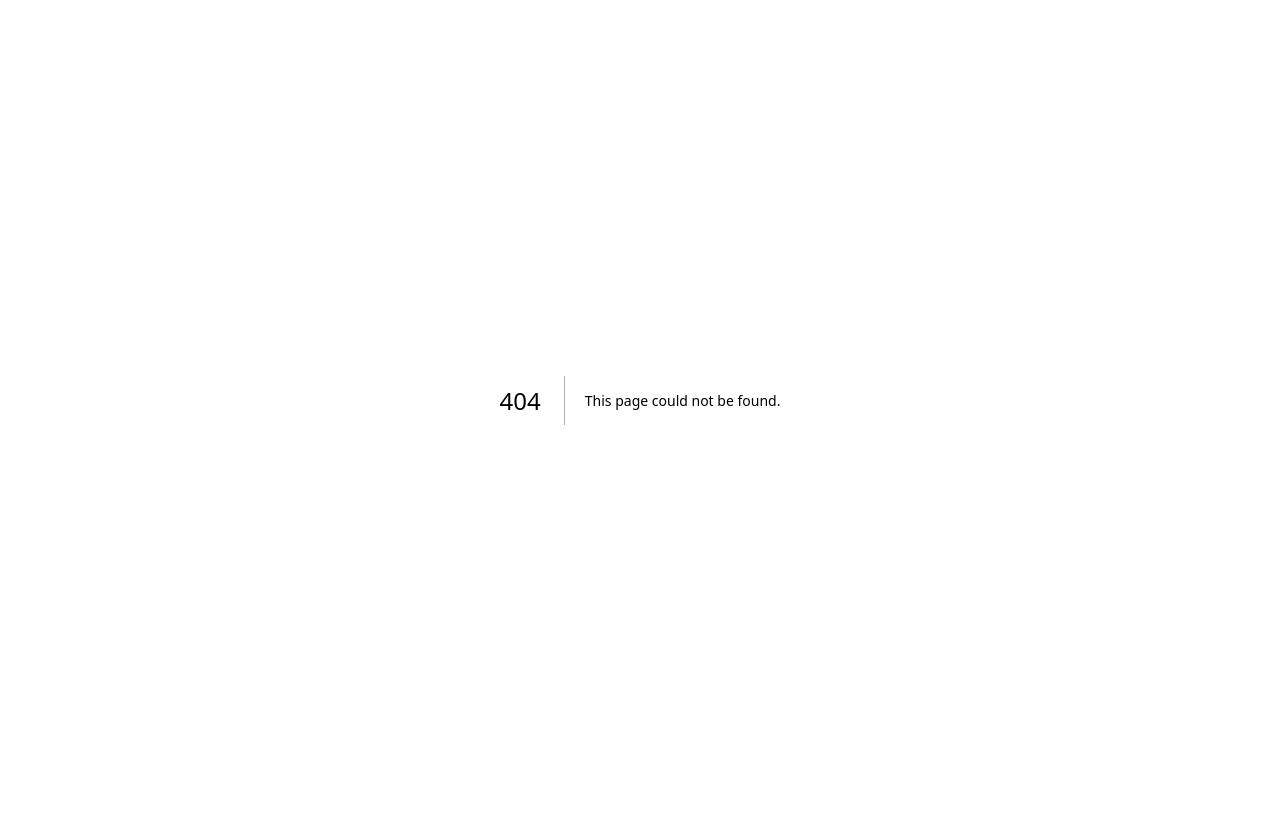
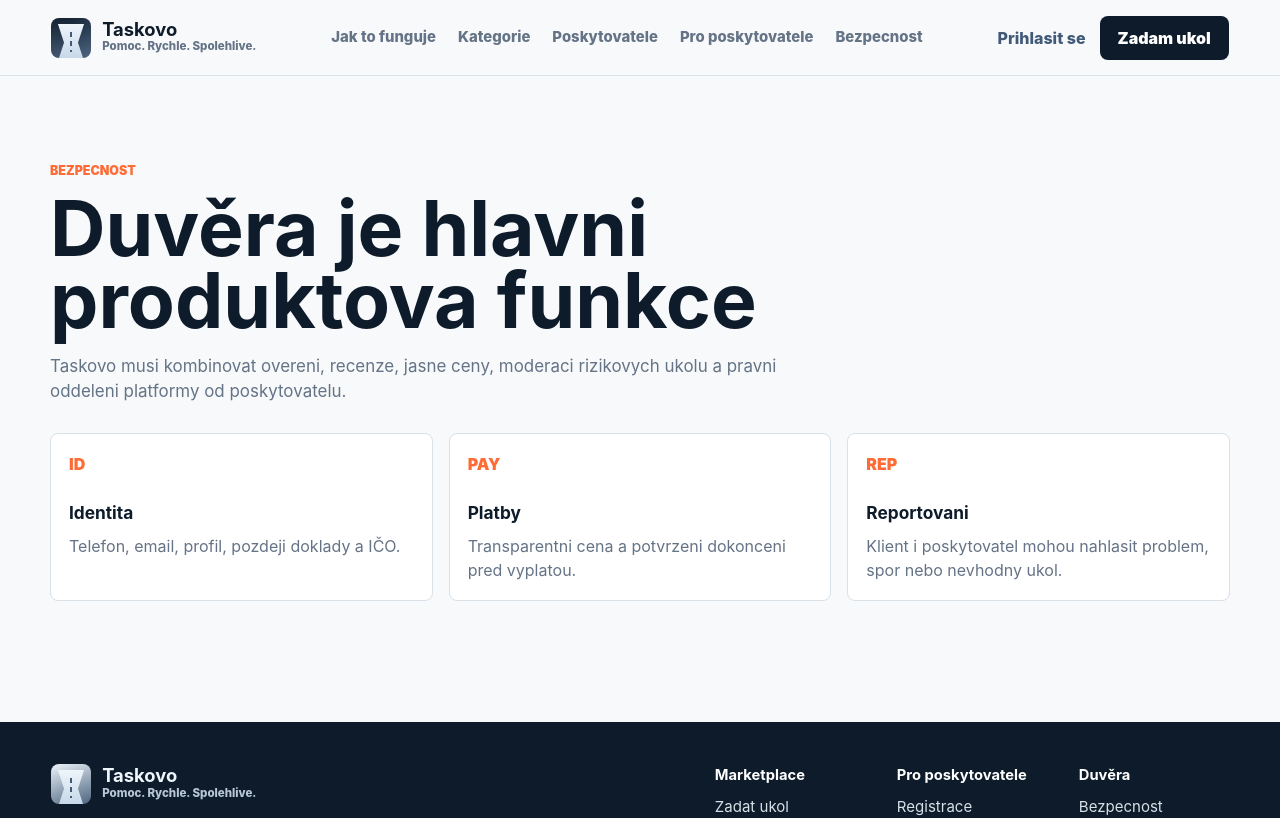
Before and after one commit to kaziodimm/taskovo-app, a Next.js app: page /bezpecnost in a window 1280 px wide. Before the commit this address had no page. Shown: the top 818 px of the page. Built offline with nearby package versions, Linux system fonts and the light colour scheme.

Commit message:
Add safety page

```diff
--- /dev/null
+++ b/app/bezpecnost/page.tsx
@@ -0,0 +1,8 @@
+import { Footer } from "@/components/Footer";
+import { Header } from "@/components/Header";
+
+export default function SafetyPage() {
+  return (
+    <><Header /><main className="page-shell"><section className="section-title"><p className="kicker">Bezpecnost</p><h1 className="page-title">Duvěra je hlavni produktova funkce</h1><p>Taskovo musi kombinovat overeni, recenze, jasne ceny, moderaci rizikovych ukolu a pravni oddeleni platformy od poskytovatelu.</p></section><div className="trust-grid"><article><span className="trust-icon">ID</span><h3>Identita</h3><p>Telefon, email, profil, pozdeji doklady a IČO.</p></article><article><span className="trust-icon">PAY</span><h3>Platby</h3><p>Transparentni cena a potvrzeni dokonceni pred vyplatou.</p></article><article><span className="trust-icon">REP</span><h3>Reportovani</h3><p>Klient i poskytovatel mohou nahlasit problem, spor nebo nevhodny ukol.</p></article></div></main><Footer /></>
+  );
+}
```
